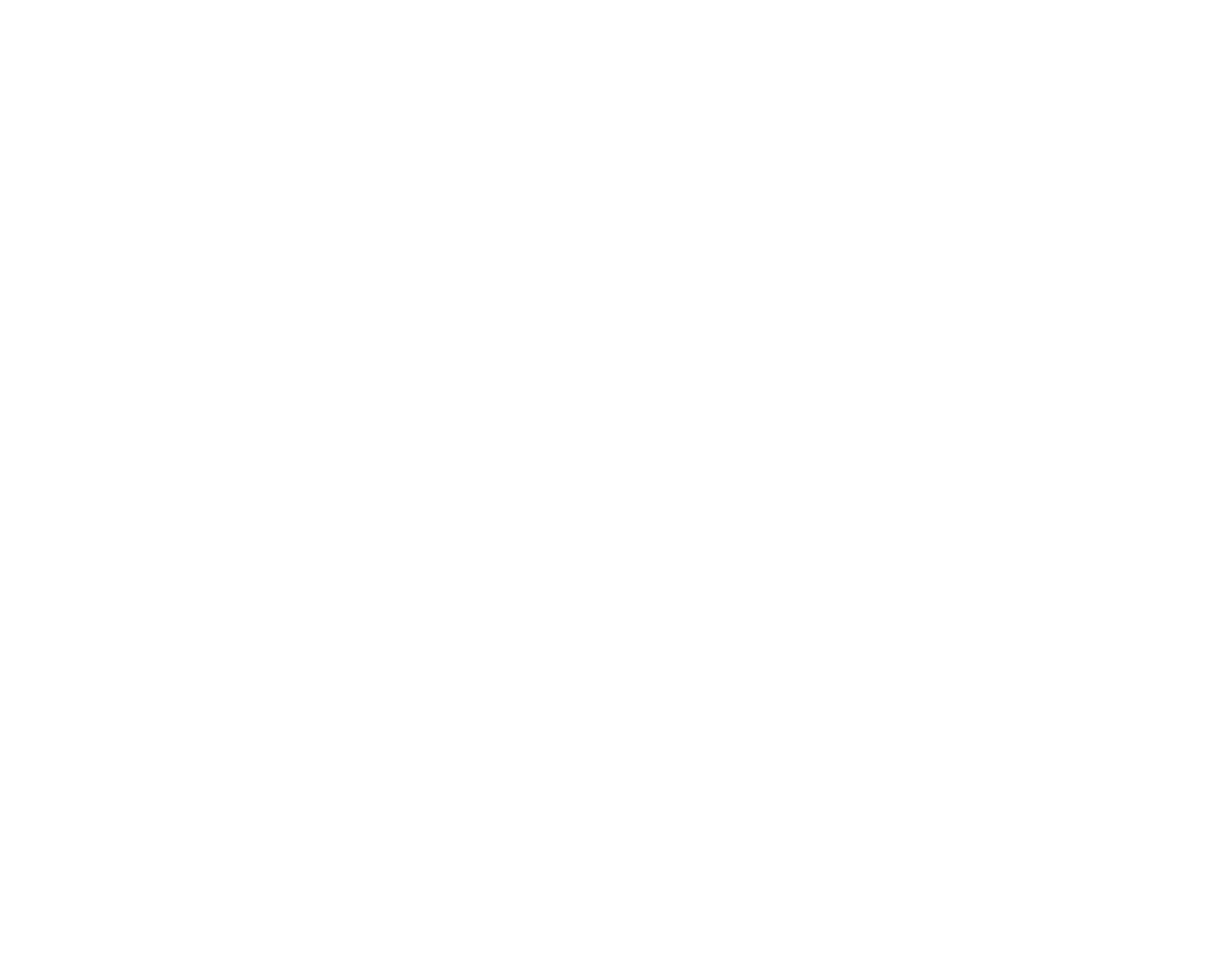
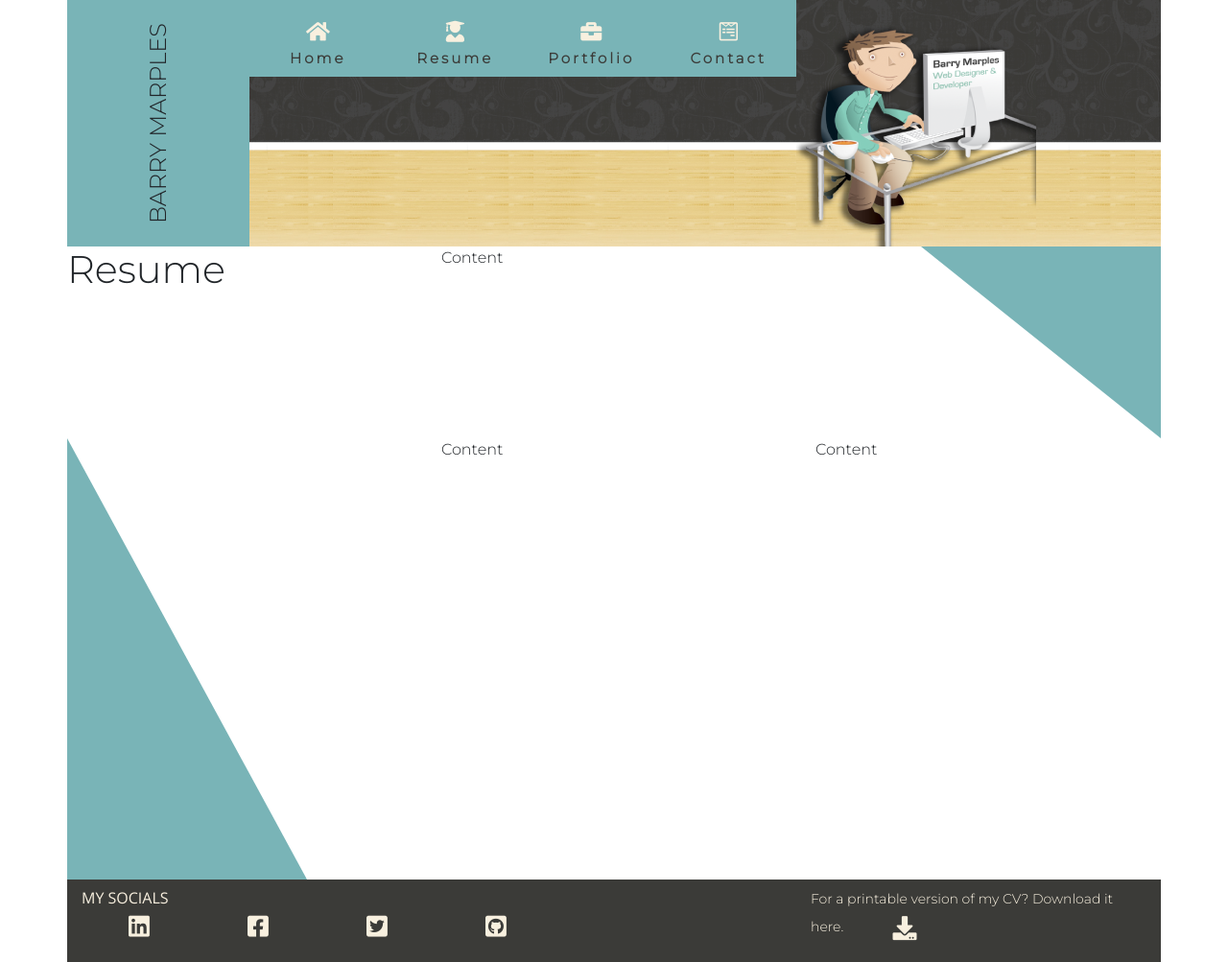
Before and after one commit to BarryBeics/Project-One, a plain HTML site: page resume.html in a window 1280 px wide. Shown: the whole page at 96% size. Before the commit the page ends 800 px from the top, so only its background shows below. Drawn offline with nearby package versions, Linux system fonts and the light colour scheme.

Commit message:
Added pdf of cv and copied page layout to all other site pages

```diff
--- a/contact.html
+++ b/contact.html
@@ -0,0 +1,130 @@
+<!DOCTYPE html>
+<html lang="en">
+
+<head>
+    <meta charset="UTF-8">
+    <meta http-equiv="X-UA-Compatible" content="IE=edge">
+    <meta name="viewport" content="width=device-width, initial-scale=1.0">
+    <link rel="stylesheet" href="https://stackpath.bootstrapcdn.com/bootstrap/4.4.1/css/bootstrap.min.css"
+        integrity="sha384-Vkoo8x4CGsO3+Hhxv8T/Q5PaXtkKtu6ug5TOeNV6gBiFeWPGFN9MuhOf23Q9Ifjh" crossorigin="anonymous">
+    <link rel="stylesheet" href="https://pro.fontawesome.com/releases/v5.10.0/css/all.css"
+        integrity="sha384-AYmEC3Yw5cVb3ZcuHtOA93w35dYTsvhLPVnYs9eStHfGJvOvKxVfELGroGkvsg+p" crossorigin="anonymous" />
+    <link rel="stylesheet" href="https://cdnjs.cloudflare.com/ajax/libs/hover.css/2.3.1/css/hover-min.css">
+    <link rel="stylesheet" href="assets/css/style.css">
+    <title>Barry Marples</title>
+</head>
+
+
+<body>
+    <div class="container-xl">
+        <header class="wallpaper">
+            <div class="row no-gutters">
+
+                <div class="col-md-2 site-colour outer">
+
+                    <div class="inner"> Barry Marples
+
+                    </div>
+                </div>
+                <div class="col-md-6">
+
+                    <ul id="nav" class="list-inline menucontainer">
+                        <li class="col-6 col-md-3 site-colour list-inline-item menuitem">
+                            <a href="index.html" class="hvr-underline-from-center"><i class="fas fa-home"
+                                    aria-hidden="true"></i><span>Home</span></a>
+                        </li>
+                        <li class="col-6 col-md-3 site-colour list-inline-item menuitem">
+                            <a href="resume.html" class="hvr-underline-from-center"><i class="fas fa-user-graduate"
+                                    aria-hidden="true"></i><span>Resume</span></a>
+                        </li>
+                        <li class="col-6 col-md-3 site-colour list-inline-item menuitem">
+                            <a href="portfolio.html" class="hvr-underline-from-center"><i class="fa fa-briefcase"
+                                    aria-hidden="true"></i><span>Portfolio</span></a>
+                        </li>
+                        <li class="col-6 col-md-3 site-colour list-inline-item menuitem">
+                            <a href="contact.html" class="hvr-underline-from-center"><i class="fab fa-wpforms"
+                                    aria-hidden="true"></i><span>Contact</span></a>
+                        </li>
+                    </ul>
+                </div>
+
+                <div class="d-none d-sm-block">
+                    <div id="graphic"></div>
+
+                </div>
+            </div>
+
+        </header>
+        <section>
+            <div class="row">
+                <div class="col-lg-4">
+                <h1>Contact</h1>
+                </div>
+                <div class="col-lg-4">Content</div>
+                <div class="col-lg-4 d-none d-lg-block">
+                    <div id="right-triangle"></div>
+                </div>
+            </div>
+            <div class="row">
+                <div class="col-lg-4 d-none d-lg-block">
+                    <div id="left-triangle"></div>
+                </div>
+                <div class="col-lg-8">Content</div>
+            </div>
+        </section>
+        <footer class="container-fluid">
+            <div class="row">
+                <div class="col-md-8">
+                    <h5 class="uppercase general-sub">my socials</h5>
+                    <ul class="list-inline">
+                        <li class="list-inline-item">
+                            <a href="https://www.linkedin.com/in/barry-marples-developer/" target="_blank" class="footer-icon linkedin hvr-pop">
+                                <i class="fab fa-linkedin" aria-hidden="true"></i>
+                                <span class="sr-only">LinkedIn</span>
+                            </a>
+                        </li>
+                        <li class="list-inline-item">
+                            <a href="https://www.facebook.com/barry.marples" target="_blank" class="footer-icon facebook hvr-pop">
+                                <i class="fab fa-facebook-square" aria-hidden="true"></i>
+                                <span class="sr-only">Facebook</span>
+                            </a>
+                        </li>
+                        <li class="list-inline-item">
+                            <a href="https://twitter.com/BarryMarples" target="_blank" class="footer-icon twitter hvr-pop">
+                                <i class="fab fa-twitter-square" aria-hidden="true"></i>
+                                <span class="sr-only">Twitter</span>
+                            </a>
+                        </li>
+                        <li class="list-inline-item">
+                            <a href="https://github.com/BarryBeics" target="_blank" class="footer-icon github hvr-pop">
+                                <i class="fab fa-github-square" aria-hidden="true"></i>
+                                <span class="sr-only">Github</span>
+                            </a>
+                        </li>
+                    </ul>
+                </div>
+                <div class="col-md-4">
+                    <p class="inline-block">
+                        For a printable version of my CV? Download it here.
+                        <a href="assets/pdf/Barry Marples CV 2020.pdf" target="_blank" class="footer-icon cv-pdf hvr-pop">
+                            <i class="fa fa-download" aria-hidden="true"></i>
+                            <span class="sr-only">Download link.</span>
+                        </a>
+                    </p>
+                </div>
+            </div>
+        </footer>
+    </div>
+
+    <script src="https://code.jquery.com/jquery-3.4.1.slim.min.js"
+        integrity="sha384-J6qa4849blE2+poT4WnyKhv5vZF5SrPo0iEjwBvKU7imGFAV0wwj1yYfoRSJoZ+n" crossorigin="anonymous">
+    </script>
+    <script src="https://cdn.jsdelivr.net/npm/popper.js@1.16.0/dist/umd/popper.min.js"
+        integrity="sha384-Q6E9RHvbIyZFJoft+2mJbHaEWldlvI9IOYy5n3zV9zzTtmI3UksdQRVvoxMfooAo" crossorigin="anonymous">
+    </script>
+    <script src="https://stackpath.bootstrapcdn.com/bootstrap/4.4.1/js/bootstrap.min.js"
+        integrity="sha384-wfSDF2E50Y2D1uUdj0O3uMBJnjuUD4Ih7YwaYd1iqfktj0Uod8GCExl3Og8ifwB6" crossorigin="anonymous">
+    </script>
+</body>
+
+</html>
--- a/resume.html
+++ b/resume.html
@@ -0,0 +1,131 @@
+<!DOCTYPE html>
+<html lang="en">
+
+<head>
+    <meta charset="UTF-8">
+    <meta http-equiv="X-UA-Compatible" content="IE=edge">
+    <meta name="viewport" content="width=device-width, initial-scale=1.0">
+    <link rel="stylesheet" href="https://stackpath.bootstrapcdn.com/bootstrap/4.4.1/css/bootstrap.min.css"
+        integrity="sha384-Vkoo8x4CGsO3+Hhxv8T/Q5PaXtkKtu6ug5TOeNV6gBiFeWPGFN9MuhOf23Q9Ifjh" crossorigin="anonymous">
+    <link rel="stylesheet" href="https://pro.fontawesome.com/releases/v5.10.0/css/all.css"
+        integrity="sha384-AYmEC3Yw5cVb3ZcuHtOA93w35dYTsvhLPVnYs9eStHfGJvOvKxVfELGroGkvsg+p" crossorigin="anonymous" />
+    <link rel="stylesheet" href="https://cdnjs.cloudflare.com/ajax/libs/hover.css/2.3.1/css/hover-min.css">
+    <link rel="stylesheet" href="assets/css/style.css">
+    <title>Barry Marples</title>
+</head>
+
+
+<body>
+    <div class="container-xl">
+        <header class="wallpaper">
+            <div class="row no-gutters">
+
+                <div class="col-md-2 site-colour outer">
+
+                    <div class="inner"> Barry Marples
+
+                    </div>
+                </div>
+                <div class="col-md-6">
+
+                    <ul id="nav" class="list-inline menucontainer">
+                        <li class="col-6 col-md-3 site-colour list-inline-item menuitem">
+                            <a href="index.html" class="hvr-underline-from-center"><i class="fas fa-home"
+                                    aria-hidden="true"></i><span>Home</span></a>
+                        </li>
+                        <li class="col-6 col-md-3 site-colour list-inline-item menuitem">
+                            <a href="resume.html" class="hvr-underline-from-center"><i class="fas fa-user-graduate"
+                                    aria-hidden="true"></i><span>Resume</span></a>
+                        </li>
+                        <li class="col-6 col-md-3 site-colour list-inline-item menuitem">
+                            <a href="portfolio.html" class="hvr-underline-from-center"><i class="fa fa-briefcase"
+                                    aria-hidden="true"></i><span>Portfolio</span></a>
+                        </li>
+                        <li class="col-6 col-md-3 site-colour list-inline-item menuitem">
+                            <a href="contact.html" class="hvr-underline-from-center"><i class="fab fa-wpforms"
+                                    aria-hidden="true"></i><span>Contact</span></a>
+                        </li>
+                    </ul>
+                </div>
+
+                <div class="d-none d-sm-block">
+                    <div id="graphic"></div>
+
+                </div>
+            </div>
+
+        </header>
+        <section>
+            <div class="row">
+                <div class="col-lg-4">
+                    <h1>Resume</h1>
+                </div>
+                <div class="col-lg-4">Content</div>
+                <div class="col-lg-4 d-none d-lg-block">
+                    <div id="right-triangle"></div>
+                </div>
+            </div>
+            <div class="row">
+                <div class="col-lg-4 d-none d-lg-block">
+                    <div id="left-triangle"></div>
+                </div>
+                <div class="col-lg-4">Content</div>
+                <div class="col-lg-4">Content</div>
+            </div>
+        </section>
+        <footer class="container-fluid">
+            <div class="row">
+                <div class="col-md-8">
+                    <h5 class="uppercase general-sub">my socials</h5>
+                    <ul class="list-inline">
+                        <li class="list-inline-item">
+                            <a href="https://www.linkedin.com/in/barry-marples-developer/" target="_blank" class="footer-icon linkedin hvr-pop">
+                                <i class="fab fa-linkedin" aria-hidden="true"></i>
+                                <span class="sr-only">LinkedIn</span>
+                            </a>
+                        </li>
+                        <li class="list-inline-item">
+                            <a href="https://www.facebook.com/barry.marples" target="_blank" class="footer-icon facebook hvr-pop">
+                                <i class="fab fa-facebook-square" aria-hidden="true"></i>
+                                <span class="sr-only">Facebook</span>
+                            </a>
+                        </li>
+                        <li class="list-inline-item">
+                            <a href="https://twitter.com/BarryMarples" target="_blank" class="footer-icon twitter hvr-pop">
+                                <i class="fab fa-twitter-square" aria-hidden="true"></i>
+                                <span class="sr-only">Twitter</span>
+                            </a>
+                        </li>
+                        <li class="list-inline-item">
+                            <a href="https://github.com/BarryBeics" target="_blank" class="footer-icon github hvr-pop">
+                                <i class="fab fa-github-square" aria-hidden="true"></i>
+                                <span class="sr-only">Github</span>
+                            </a>
+                        </li>
+                    </ul>
+                </div>
+                <div class="col-md-4">
+                    <p class="inline-block">
+                        For a printable version of my CV? Download it here.
+                        <a href="assets/pdf/Barry Marples CV 2020.pdf" target="_blank" class="footer-icon cv-pdf hvr-pop">
+                            <i class="fa fa-download" aria-hidden="true"></i>
+                            <span class="sr-only">Download link.</span>
+                        </a>
+                    </p>
+                </div>
+            </div>
+        </footer>
+    </div>
+
+    <script src="https://code.jquery.com/jquery-3.4.1.slim.min.js"
+        integrity="sha384-J6qa4849blE2+poT4WnyKhv5vZF5SrPo0iEjwBvKU7imGFAV0wwj1yYfoRSJoZ+n" crossorigin="anonymous">
+    </script>
+    <script src="https://cdn.jsdelivr.net/npm/popper.js@1.16.0/dist/umd/popper.min.js"
+        integrity="sha384-Q6E9RHvbIyZFJoft+2mJbHaEWldlvI9IOYy5n3zV9zzTtmI3UksdQRVvoxMfooAo" crossorigin="anonymous">
+    </script>
+    <script src="https://stackpath.bootstrapcdn.com/bootstrap/4.4.1/js/bootstrap.min.js"
+        integrity="sha384-wfSDF2E50Y2D1uUdj0O3uMBJnjuUD4Ih7YwaYd1iqfktj0Uod8GCExl3Og8ifwB6" crossorigin="anonymous">
+    </script>
+</body>
+
+</html>
```
Also changed, not shown: index.html (+8 -6 lines), portfolio.html (+131 -0 lines), assets/images/bazza-at-desk.png (deleted), 1 other file.
